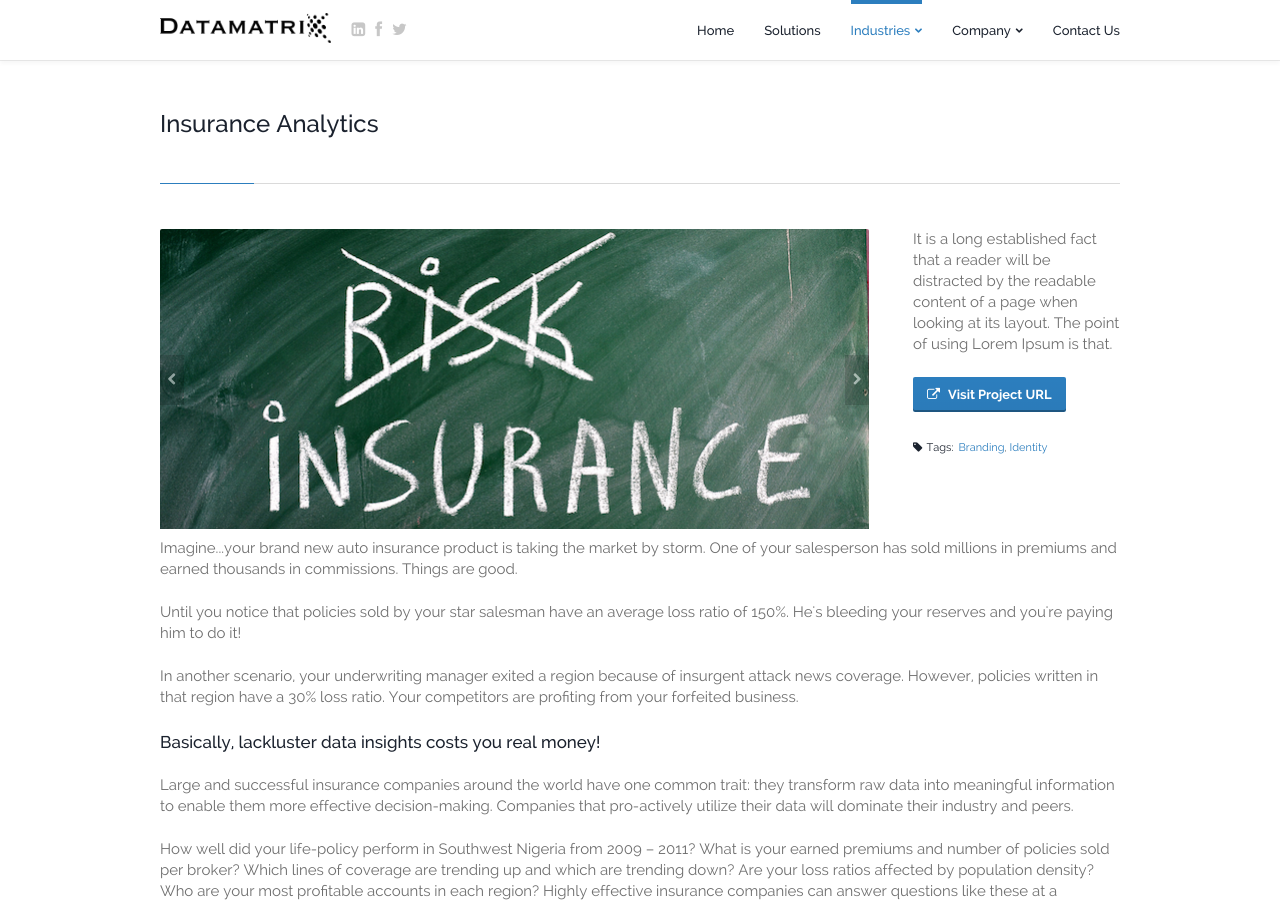
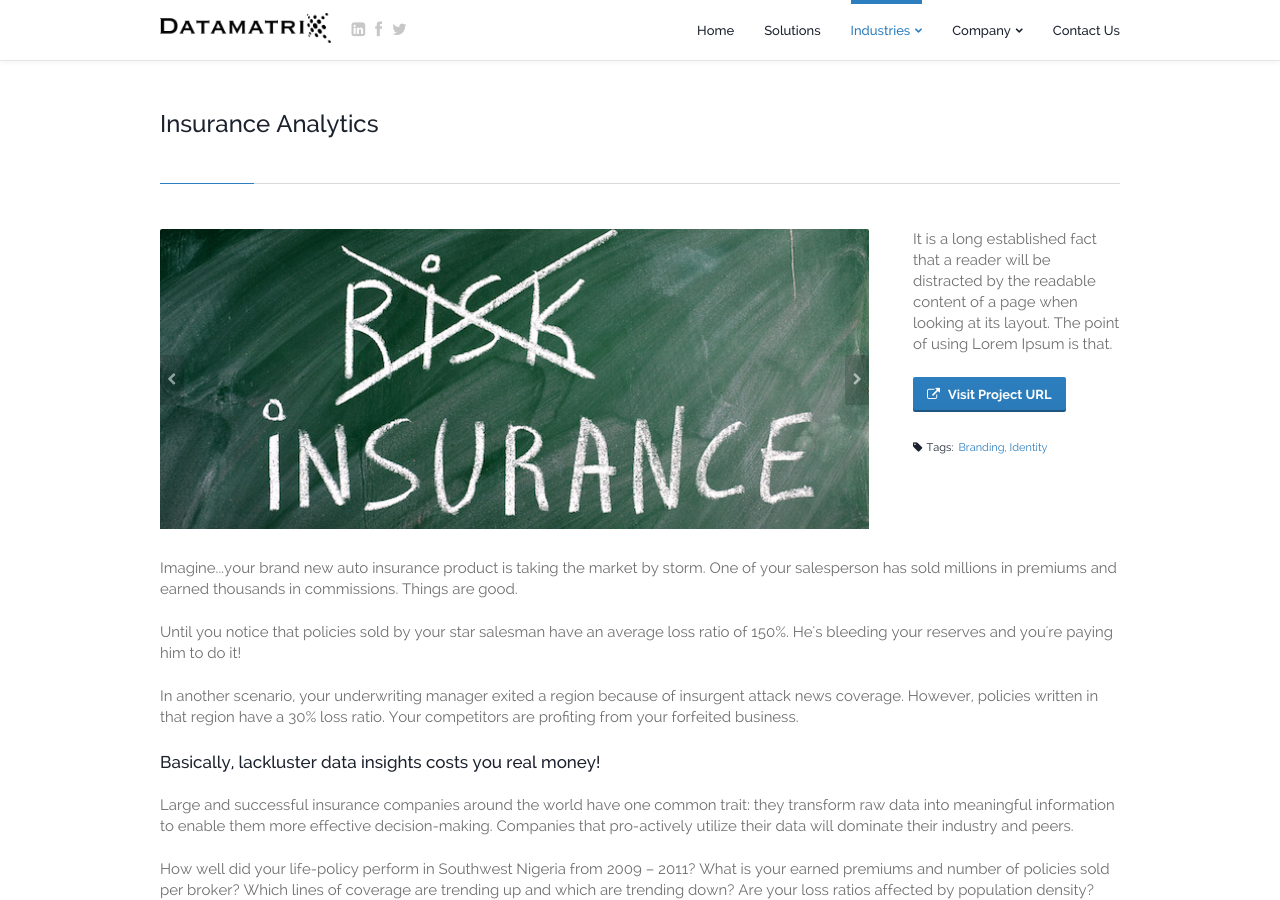
Before and after one commit to dtmtx/dtmtx.github.io, a Jekyll site: the page built from insurance.html, in a window 1280 px wide and 900 px high. Built offline with Jekyll 4.4.1, drawn with Linux system fonts in a browser that asks for light colours; Markdown is read by kramdown in place of the engine named in the settings.

Commit message:
add spacer and resize image

```diff
--- a/insurance.html
+++ b/insurance.html
@@ -86,7 +86,7 @@ menugroup: industries
 
 
 
-					<!--div class="spacer"></div-->
+					<div class="spacer"></div>
 
 					<p>Imagine...your brand new auto insurance product is taking the market by storm. One of your salesperson has sold millions in premiums and earned thousands in commissions. Things are good.</p>
 
```
Also changed, not shown: images/insurance-industry.jpg.
